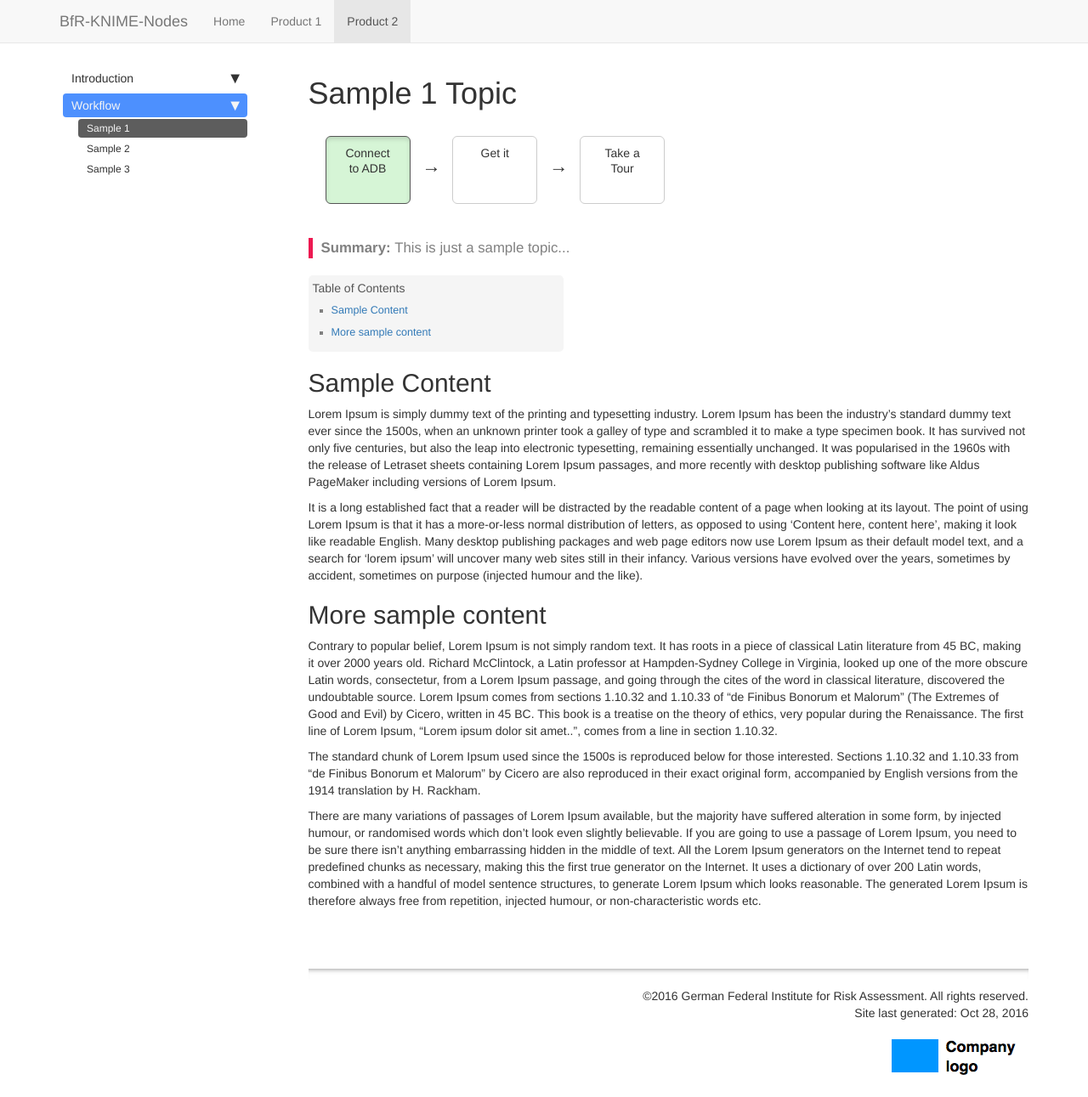
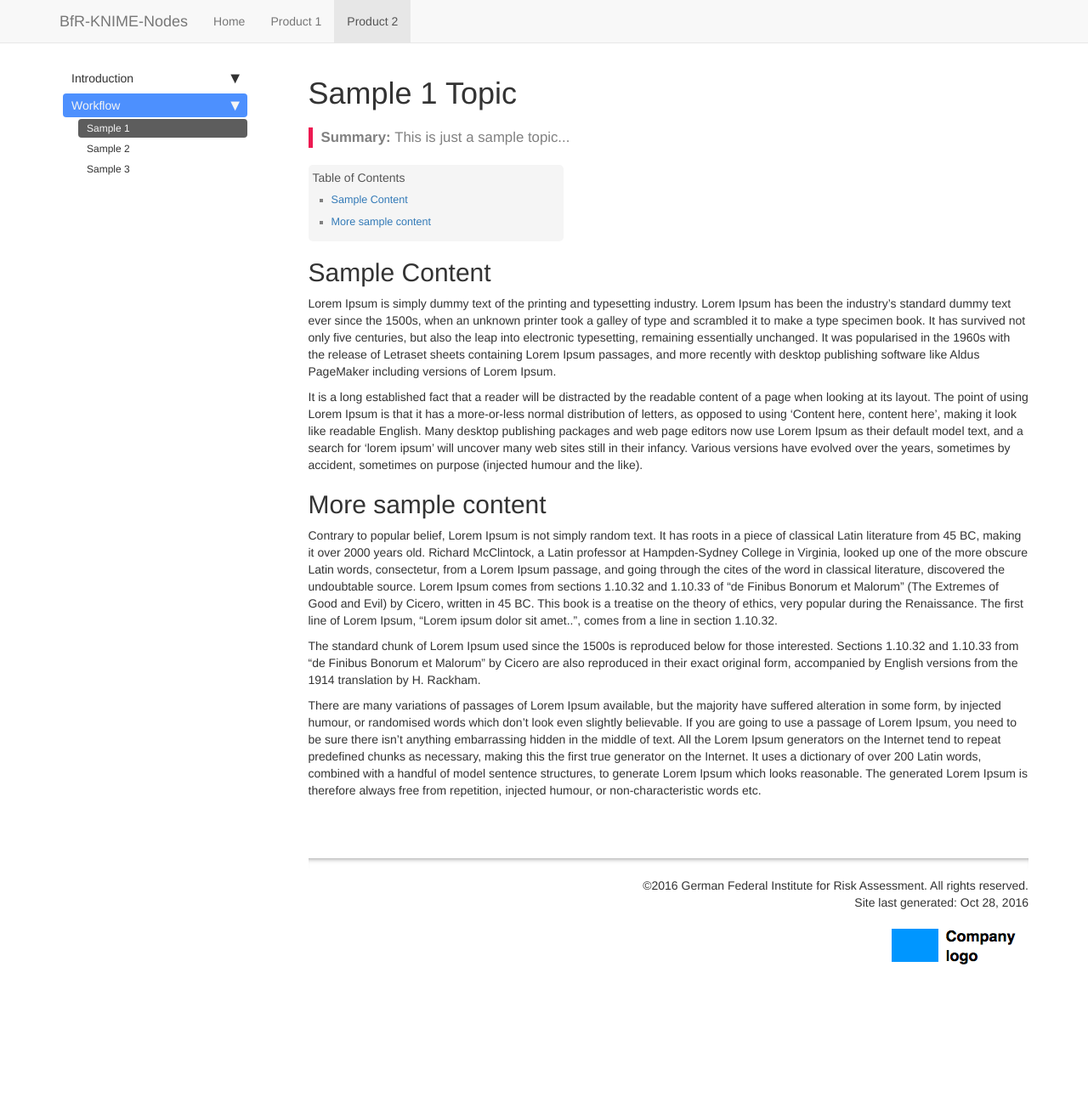
Before and after one commit to SiLeBAT/documentation-template, a Jekyll site: the page built from pages/product2/p2_sample1.md, in a window 1280 px wide and 1291 px high. Shown: the whole window at 85% size. Built offline with Jekyll 4.4.1, drawn with Linux system fonts in a browser that asks for light colours; nearby versions of some CDN libraries; comment, search, counter and statistics services are not loaded.

Commit message:
unused stuff removed

```diff
--- a/_includes/custom/usermap.html
+++ /dev/null
@@ -1,8 +0,0 @@
-<div id="userMap">
-    <a href="p2_sample1.html" class="btn btn-default btn-lg modalButton1">Connect to ADB</a>
-    <span class="arrow">→</span>
-    <a href="p2_sample2.html" class="btn btn-default btn-lg modalButton2">Get it</a>
-    <span class="arrow">→</span>
-    <a href="p2_sample3.html" class="btn btn-default btn-lg modalButton3">Take a Tour</a>
-    <div class="clearfix"></div>
-</div>
--- a/css/customstyles.css
+++ b/css/customstyles.css
@@ -84,7 +84,7 @@ img {
     padding-bottom: 20px;
 }
 
-/* Responsive styles */
+/* responsive styles */
 
 @media (max-width: 1000px) {
     #mysidebar {
@@ -97,35 +97,3 @@ img {
         width: 225px;
     }
 }
-
-
-/* Workflow stuff */
-
-#userMap {
-    overflow-x: auto;
-    overflow-y: auto;
-    padding: 20px;
-    min-width: 770px;
-}
-
-#userMap .active {
-    background-color: #d6f5d6;
-    border: 1px solid #555;
-}
-
-#userMap a:hover {
-    text-decoration: none;
-}
-
-#userMap .btn-lg {
-    width: 100px;
-    height: 80px;
-    white-space: pre-wrap;
-    word-wrap: break-word;
-    font-size: 14px;
-}
-
-#userMap .arrow {
-    font-size: 22px;
-    margin: 0px 10px;
-}
```
Also changed, not shown: pages/product2/p2_sample1.md (+0 -4 lines), pages/product2/p2_sample2.md (+0 -5 lines), pages/product2/p2_sample3.md (+0 -3 lines).
